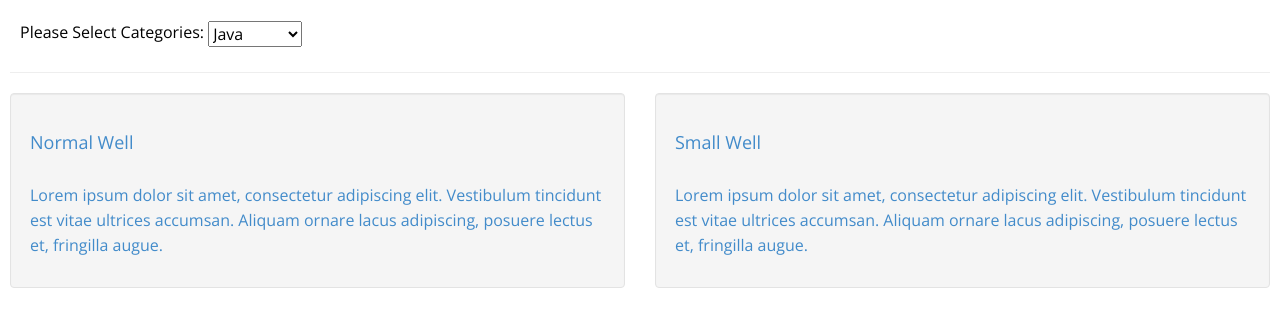
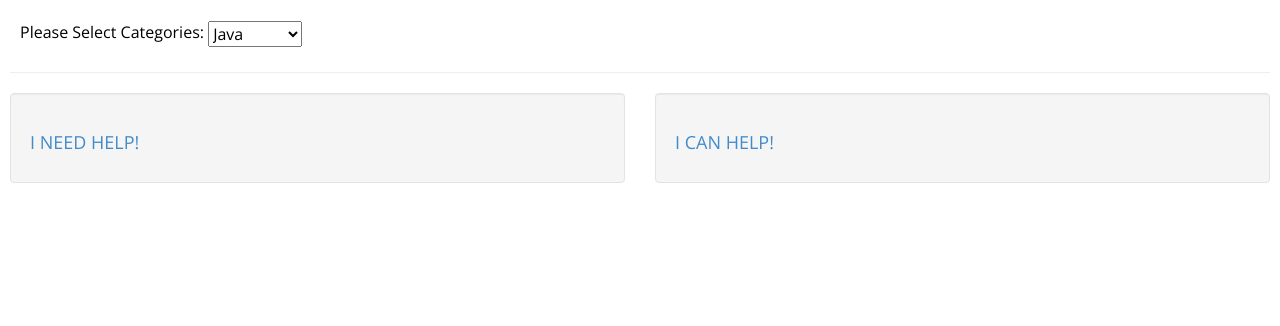
Before and after one commit to tksurjadi/QuickHelp, a plain HTML site: page home.html in a window 1280 px wide. Shown: the part 154-480 px from the top of the page. Drawn offline with nearby package versions, Linux system fonts and the light colour scheme.

Commit message:
Update home.html

```diff
--- a/home.html
+++ b/home.html
@@ -3,7 +3,7 @@
 <head>
       <meta charset="utf-8" />
     <meta name="viewport" content="width=device-width, initial-scale=1.0" />
-    <title>Free Bootstrap Admin Template : Binary Admin</title>
+    <title>QuickHelp</title>
 	<!-- BOOTSTRAP STYLES-->
     <link href="assets/css/bootstrap.css" rel="stylesheet" />
      <!-- FONTAWESOME STYLES-->
@@ -58,16 +58,14 @@
                 <div class="col-md-6 col-sm-6">
 					<a href="">
 						<div class="well">
-							<h4>Normal Well</h4>
-							<p>Lorem ipsum dolor sit amet, consectetur adipiscing elit. Vestibulum tincidunt est vitae ultrices accumsan. Aliquam ornare lacus adipiscing, posuere lectus et, fringilla augue.</p>
+							<h4>I NEED HELP!</h4>
 						</div>
 					</a>
                 </div>
                 <div class="col-md-6 col-sm-6">
 					<a href="">
 						<div class="well">
-							<h4>Small Well</h4>
-							<p>Lorem ipsum dolor sit amet, consectetur adipiscing elit. Vestibulum tincidunt est vitae ultrices accumsan. Aliquam ornare lacus adipiscing, posuere lectus et, fringilla augue.</p>
+							<h4>I CAN HELP!</h4>
 						</div>
 					</a>
                 </div>
```
